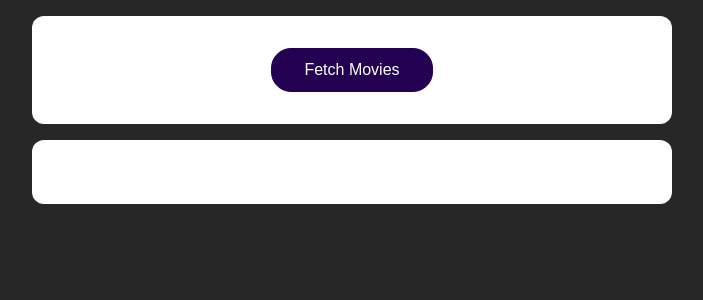
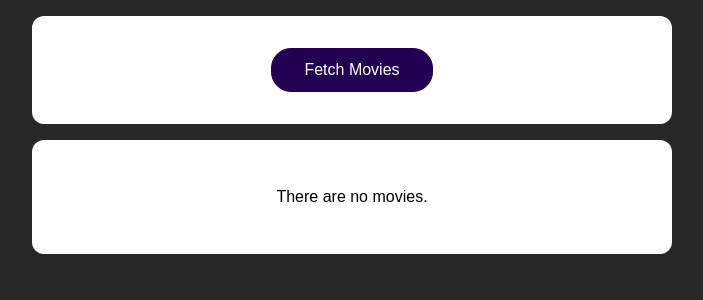
Before and after one commit to m100dev/starwars-app, a React (Create React App) app: page / in a window 1280 px wide. Shown: the top 300 px of the page, without its empty margins (288-991 px from the left). Built offline with nearby package versions, Linux system fonts and the light colour scheme.

Commit message:
added conditional rendering to allow users to know which state the app is in.

```diff
--- a/src/App.js
+++ b/src/App.js
@@ -5,8 +5,10 @@ import './App.css';
 
 function App() {
   const [movies, setMovies] = useState([]);
+  const [isLoading, setIsLoading] = useState(false);
 
   const fetchMoviesHandler = async () => {
+    setIsLoading(true);
     const response = await fetch('https://swapi.dev/api/films');
     const data = await response.json();
 
@@ -20,6 +22,7 @@ function App() {
     });
 
     setMovies(transformedMovies);
+    setIsLoading(false);
   };
 
   return (
@@ -28,7 +31,9 @@ function App() {
         <button onClick={fetchMoviesHandler}>Fetch Movies</button>
       </section>
       <section>
-        <MoviesList movies={movies} />
+        {!isLoading && movies.length > 0 && <MoviesList movies={movies} />}
+        {!isLoading && movies.length === 0 && <p>There are no movies.</p>}
+        {isLoading && <p>Loading...</p>}
       </section>
     </React.Fragment>
   );
```
